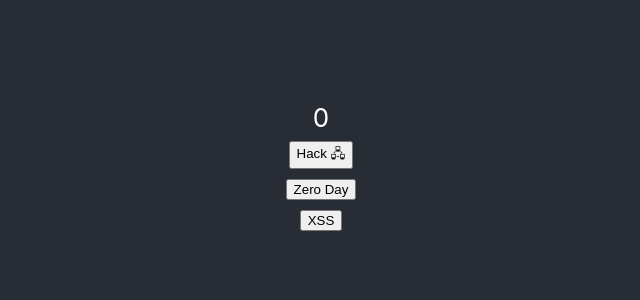
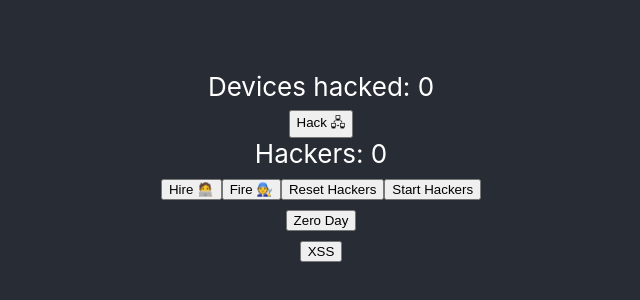
Before and after one commit to Unh0ld/randomerror-clicker, a React (Create React App) app in the folder frontend/: page / in a window 1280 px wide. Shown: the part 234-534 px from the top of the page, without its empty margins (319-959 px from the left). Built offline with nearby package versions, Linux system fonts and the light colour scheme.

Commit message:
feat: add first auto increment

```diff
--- a/frontend/src/modules/Counter.tsx
+++ b/frontend/src/modules/Counter.tsx
@@ -1,12 +1,22 @@
 import React from 'react';
 import { useState } from 'react';
 
+/* Counter component with a button that increments a counter.
+additionally it contains a auto-incrementing timer that increments the counter every second by a certain amount called "increment" */
 function Counter() {
     const [hacks, setCounter] = useState(0);
+    const [increment, setIncrement] = useState(0);
+
     return (
         <div>
-          <div>{hacks}</div>
-          <button onClick={() => setCounter(hacks+1)}>Hack 🖧</button>
+            <div>Devices hacked: {hacks}</div>
+            <button onClick={() => setCounter(hacks+1)}>Hack 🖧</button>
+            <div>Hackers: {increment}</div>
+            <button onClick={() => setIncrement(prevIncrement => prevIncrement+1)}>Hire 🧑‍💻</button>
+            <button onClick={() => setIncrement(prevIncrement => prevIncrement-1)}>Fire 🧑‍🔧</button>
+            <button onClick={() => setIncrement(0)}>Reset Hackers</button>
+
+            <button onClick={() => setInterval(() => setCounter(prevCounter => prevCounter + increment), 1000)}>Start Hackers</button>
         </div>
         );
   }
```
